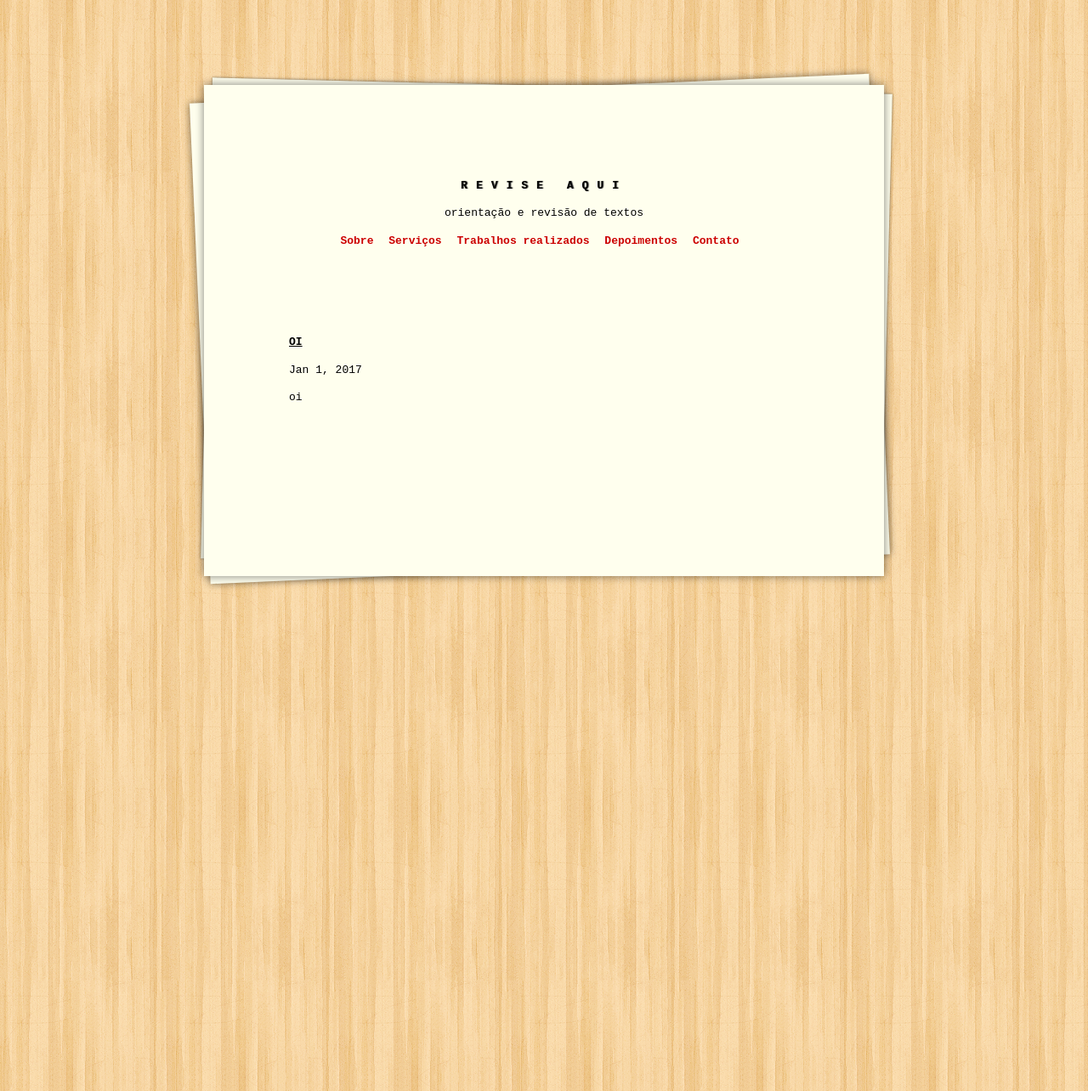
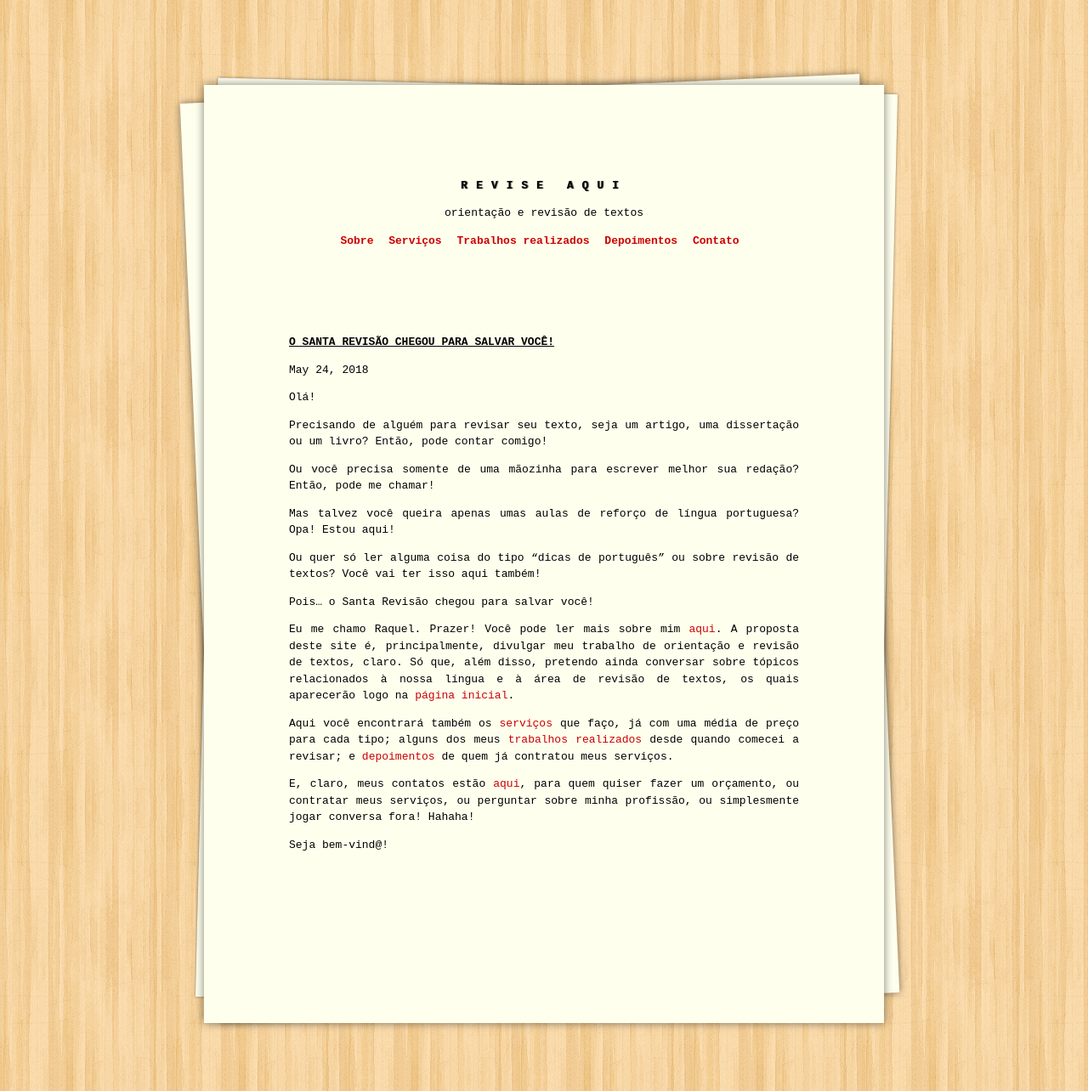
Before and after one commit to raqueldiniz/site, a Jekyll site: the page built from _posts/2017-01-01-oi.md, in a window 1280 px wide. Shown: the whole page at 85% size. Built offline with Jekyll 4.4.1, drawn with Linux system fonts in a browser that asks for light colours.

Commit message:
Update 2017-01-01-oi.md

```diff
--- a/_posts/2017-01-01-oi.md
+++ b/_posts/2017-01-01-oi.md
@@ -1,7 +1,30 @@
 ---
 layout: post
-title: "Oi"
-date: 2017-01-01 18:10:00
+title: "O Santa Revisão chegou para salvar você!"
+date: 2018-05-24 16:05:00
 ---
 
-oi
+Olá!
+
+Precisando de alguém para revisar seu texto, seja um artigo, uma dissertação ou um livro?
+Então, pode contar comigo!
+
+Ou você precisa somente de uma mãozinha para escrever melhor sua redação?
+Então, pode me chamar!
+
+Mas talvez você queira apenas umas aulas de reforço de língua portuguesa?
+Opa! Estou aqui!
+
+Ou quer só ler alguma coisa do tipo “dicas de português” ou sobre revisão de textos?
+Você vai ter isso aqui também!
+
+Pois... o Santa Revisão chegou para salvar você!
+
+Eu me chamo Raquel. Prazer! Você pode ler mais sobre mim [aqui](/sobre/).
+A proposta deste site é, principalmente, divulgar meu trabalho de orientação e revisão de textos, claro. Só que, além disso, pretendo ainda conversar sobre tópicos relacionados à nossa língua e à área de revisão de textos, os quais aparecerão logo na [página inicial](/).
+
+Aqui você encontrará também os [serviços](/servicos/) que faço, já com uma média de preço para cada tipo; alguns dos meus [trabalhos realizados](/trabalhos-realizados/) desde quando comecei a revisar; e [depoimentos](/depoimentos/) de quem já contratou meus serviços.
+
+E, claro, meus contatos estão [aqui](/contato/), para quem quiser fazer um orçamento, ou contratar meus serviços, ou perguntar sobre minha profissão, ou simplesmente jogar conversa fora! Hahaha!
+
+Seja bem-vind@!
```
